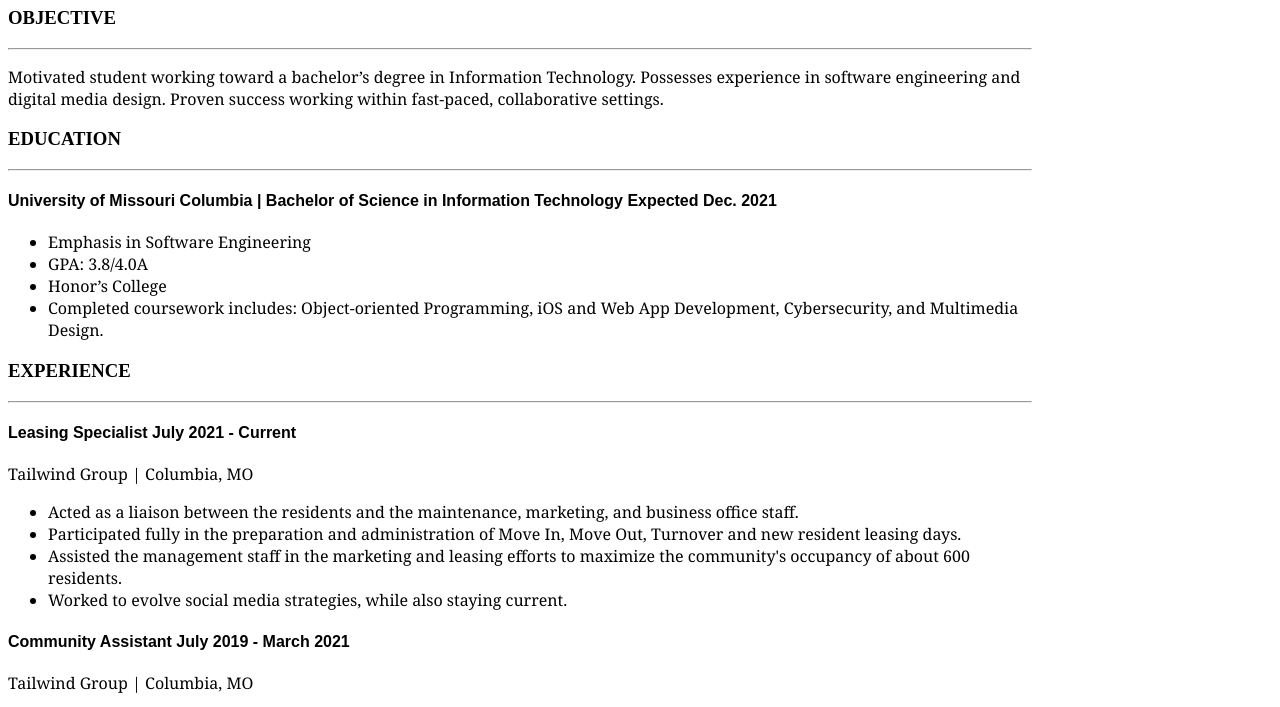
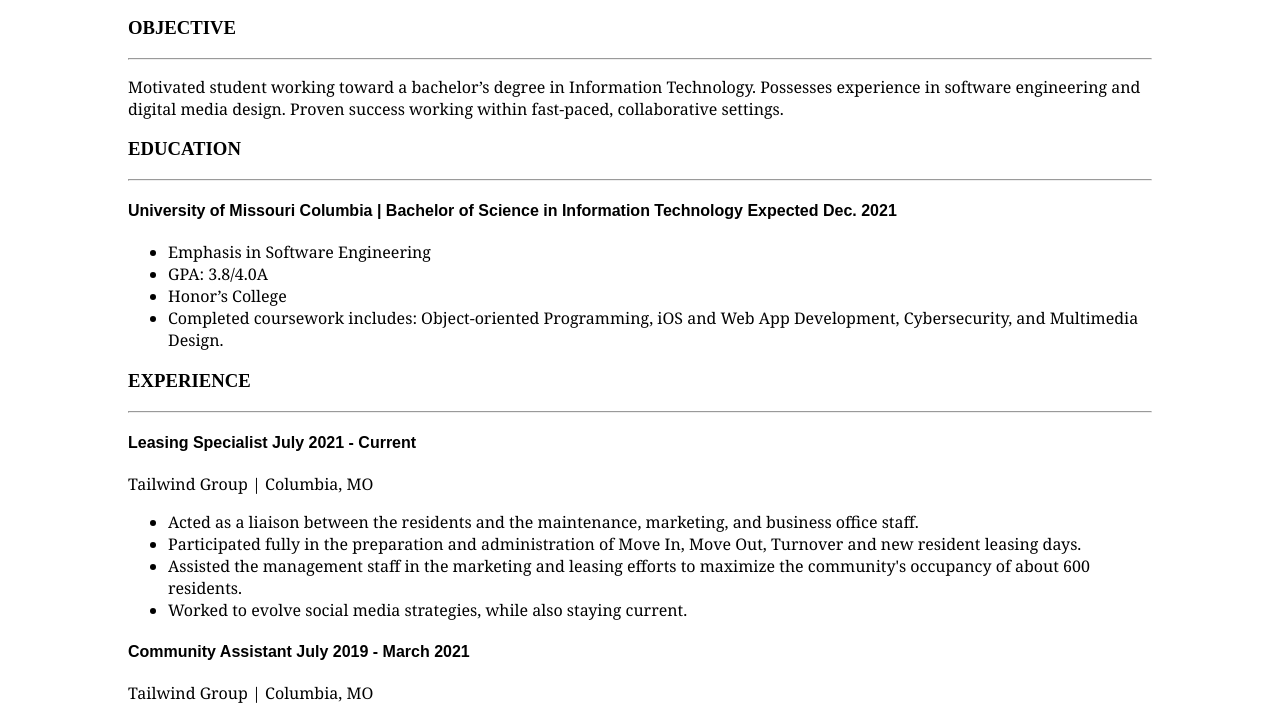
Before and after one commit to FeliciaLeaton/FeliciaLeaton.github.io, a plain HTML site: page index.html in a window 1280 px wide. Shown: the part 132-839 px from the top of the page. Drawn offline with Linux system fonts and the light colour scheme.

Commit message:
Update index.html

```diff
--- a/index.html
+++ b/index.html
@@ -21,10 +21,12 @@
         p,ul {
             font-family: Georgia, 'Times New Roman', Times, serif;
         }
-         body {
-            width:1024px;
-            height:auto;
-         }
+        body {
+            max-width:1024px;
+            margin: auto;
+            height: auto;
+            padding: 10px;
+          }
 
 
     </style>
```
